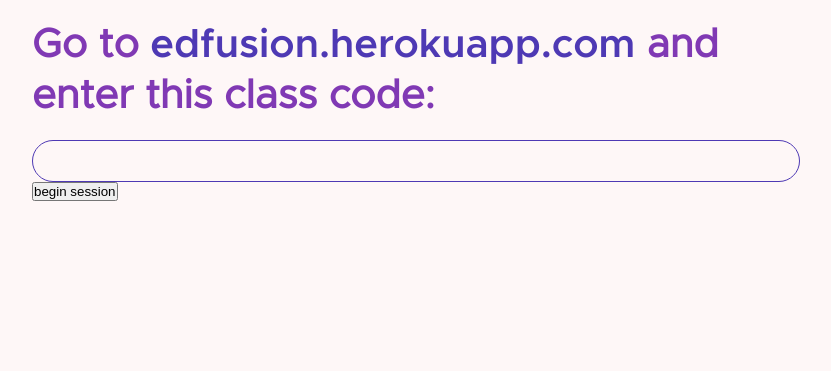
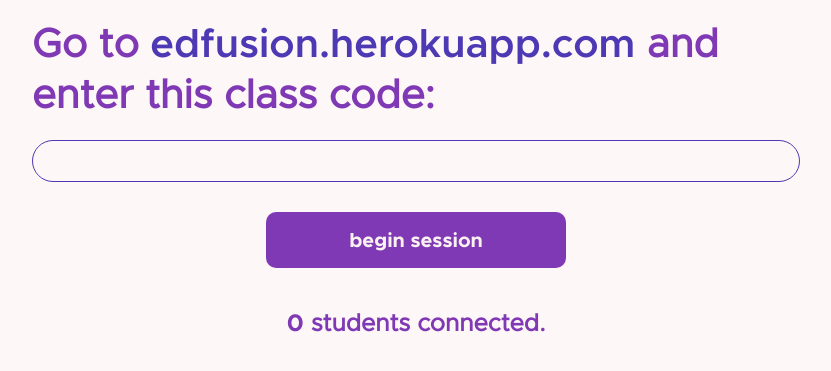
Before and after one commit to MatsalVistry/EdFusion, an Electron app: page public/html/classcode.html in a window 1280 px wide. Shown: the part 65-436 px from the top of the page, without its empty margins (224-1055 px from the left). Drawn offline with nearby package versions, Linux system fonts and the light colour scheme; no server answers.

Commit message:
classcode css done, student count working :/

```diff
--- a/public/css/classcode.css
+++ b/public/css/classcode.css
@@ -13,7 +13,7 @@
 }
 
 body {
-    background-color: #FEF7F7;
+    background-color: var(--bkg_white);
 }
 
 .main-ctr {
@@ -47,3 +47,38 @@
     text-align: center;
     color: var(--deep_purple);
 }
+
+button {
+    display: block;
+    border: 1.1px solid  var(--deep_purple);
+    width: 300px;
+    border-radius: 10px;
+    padding: 15px 0px;
+    margin: 30px auto 10px auto;
+
+    font-size: 20px;
+    outline: none;
+    border-style: none;
+    font-family: metropolisbold, sans-serif;
+    background-color:  var(--deep_purple);
+    color: #faf1f1;
+
+    cursor: pointer;
+    transition: 0.25s;
+}
+
+button:hover {
+    background-color: #632391;
+}
+
+.num-students {
+    font-family: metropolisregular;
+    font-size: 1.5em;
+    color: var(--deep_purple);
+    text-align: center;
+    margin-top: 40px;
+}
+
+.num-students > strong{
+    font-family: metropolisbold;
+}
--- a/public/html/classcode.html
+++ b/public/html/classcode.html
@@ -18,6 +18,7 @@
             <h1 class="class_code"></h1>
         </div>
         <button id="start-class">begin session</button>
+        <h2 class="num-students"><strong class="student-val">0</strong> students connected.</h2>
     </div>
 </body>
 </html>
--- a/public/js/classcode.js
+++ b/public/js/classcode.js
@@ -12,3 +12,8 @@
     console.log(code);
     $('.class_code').text(code)
 });
+
+ipc.on('updatedStudents', (event, studentCount) => {
+    console.log(studentCount);
+    $(".student-val").text(studentCount)
+})
```
